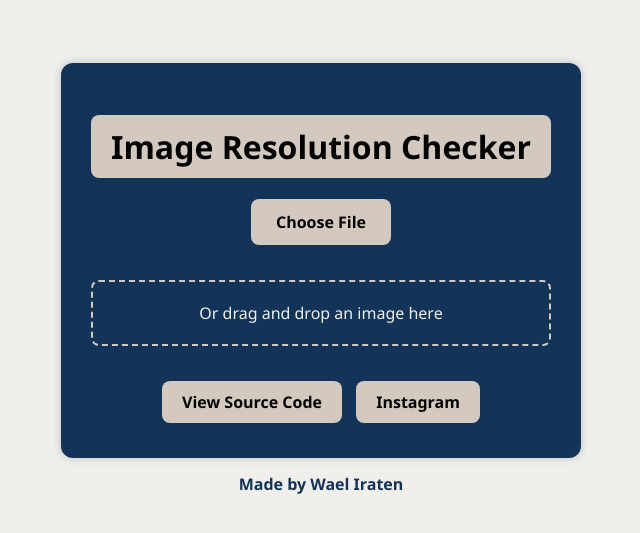
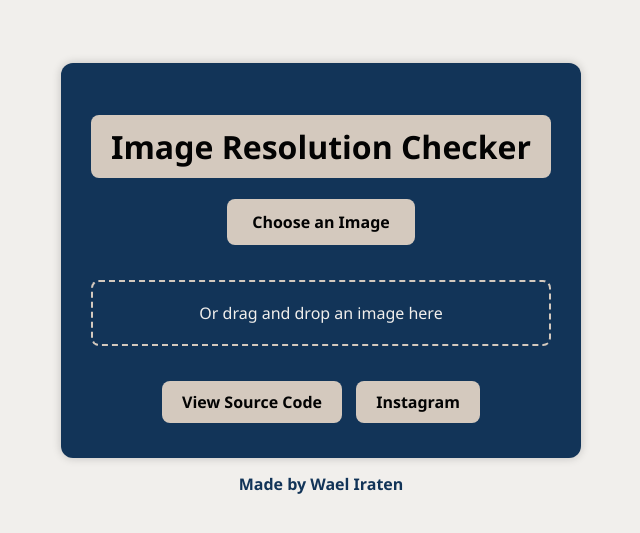
Before and after one commit to Wael0dfg/Mp-checker, a plain HTML site: page index.html in a window 1280 px wide. Shown: the part 133-666 px from the top of the page, without its empty margins (319-959 px from the left). Drawn offline with Linux system fonts and the light colour scheme.

Commit message:
Update index.html

```diff
--- a/index.html
+++ b/index.html
@@ -101,7 +101,7 @@
 <body>
   <div class="container">
     <h1>Image Resolution Checker</h1>
-    <label for="imageUpload" class="custom-file-upload">Choose File</label>
+    <label for="imageUpload" class="custom-file-upload">Choose an Image</label>
     <input type="file" id="imageUpload" accept="image/*" />
     <div class="drop-area" id="dropArea">Or drag and drop an image here</div>
     <div class="result" id="result"></div>
```
Lines whose indentation alone changed are shown as unchanged.
